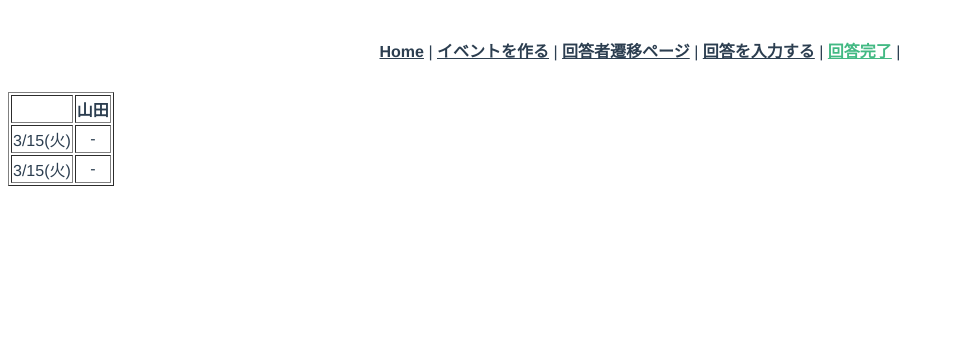
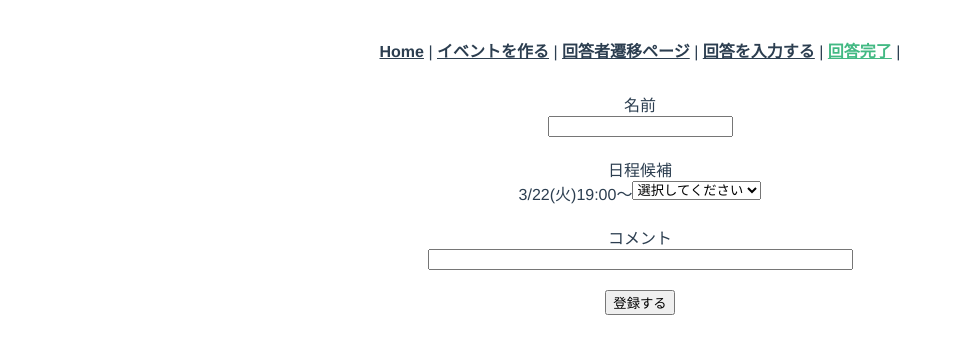
Before and after one commit to kanacoyn/arrangeapp, a Vue app: page /answerFinished in a window 1280 px wide. Shown: the top 354 px of the page, without its empty margins (0-954 px from the left). Built offline with nearby package versions, Linux system fonts and the light colour scheme.

Commit message:
template内実装完了

```diff
--- a/src/views/AnswerFinished.vue
+++ b/src/views/AnswerFinished.vue
@@ -1,20 +1,29 @@
 <template>
   <div>
-     <div>
-      <table border="1">
-        <tr>
-          <th></th>
-          <th>山田</th>
-        </tr>
-        <tr>
-          <td>3/15(火)</td>
-          <td>-</td>
-        </tr>
-        <tr>
-          <td>3/15(火)</td>
-          <td>-</td>
-        </tr>
-      </table>
+    <div class="item">
+      <div>名前</div>
+      <div class="input"><input type="text" v-model="name" /></div>
+    </div>
+    <div class="item">
+      <div>日程候補</div>
+      <div class="datelist">
+        <div>3/22(火)19:00～</div>
+        <div>
+          <select name="choice" id="choice" v-model="answer">
+            <option value="">選択してください</option>
+            <option value="1">〇</option>
+            <option value="2">△</option>
+            <option value="3">✕</option>
+          </select>
+        </div>
+      </div>
+    </div>
+    <div class="item">
+      <div>コメント</div>
+      <div class="input"><input type="text" size="50" v-model="comment" /></div>
+    </div>
+    <div>
+      <button type="button">登録する</button>
     </div>
   </div>
 </template>
@@ -23,10 +32,22 @@
 import { Component, Vue } from "vue-property-decorator";
 @Component
 export default class XXXComponent extends Vue {
-
+  // 名前
+  private name = "";
+  // 日程回答
+  private answer = "";
+  // コメント
+  private comment = "";
 }
 </script>
 
 <style scoped>
+.datelist {
+  display: flex;
+  justify-content: center;
+}
 
+.item {
+  margin-bottom: 20px;
+}
 </style>
```
